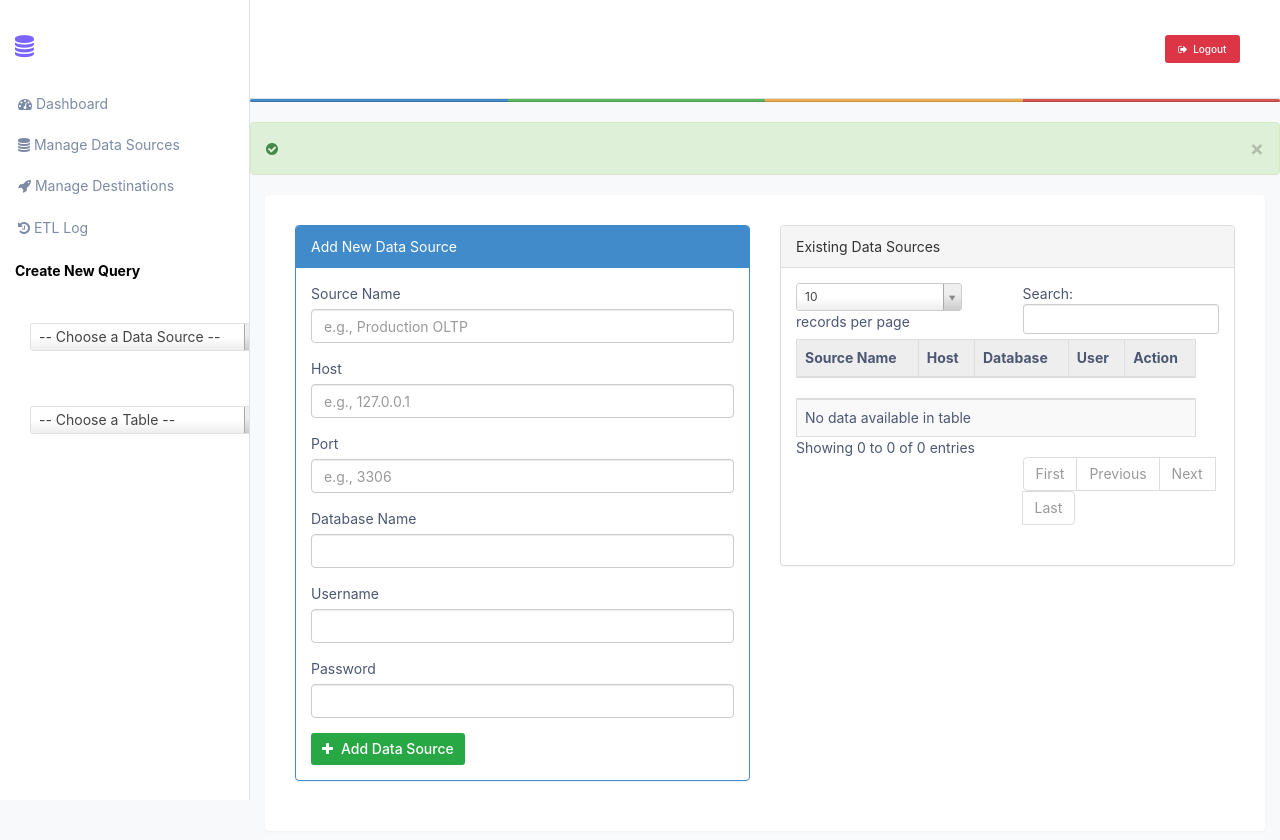
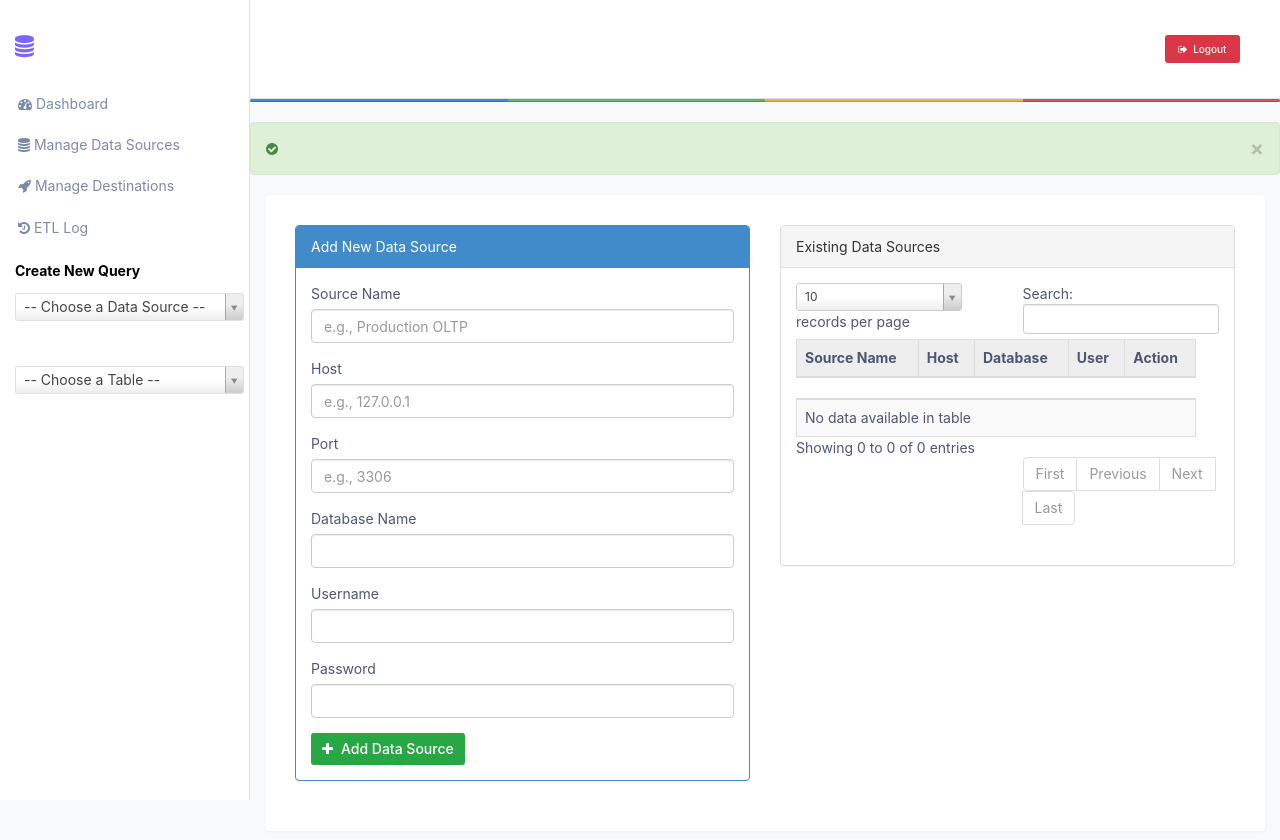
Before and after one commit to rouhu/QueryCloud, a PHP site: the page made by app/views/datasources.php in a window 1280 px wide. Shown: the top 840 px of the page. Run offline with PHP 8.4, Linux system fonts and the light colour scheme; the template is opened without the code that fills it, so the values that code supplies are empty; some libraries are stand-ins or nearby versions.

Commit message:
Update header.php

```diff
--- a/app/views/includes/header.php
+++ b/app/views/includes/header.php
@@ -54,15 +54,14 @@
             <li><a href="<?php echo Flight::get('base'); ?>/etllog"><i class="fa fa-history"></i> ETL Log</a></li>
 
             <li class="nav-heading" style="padding: 10px 15px; font-weight: bold; color: #000;">Create New Query</li>
-            <li style="padding: 0 1px 10px 15px;">
-                <label for="datasource" style="color: #fff; font-weight: bold;">Select Data Source</label>
-                <select name="datasource" id="datasource" class="form-control" style="width: 100%;">
+            <li style="padding: 0 20px 0px 0px;">
+                    <select name="datasource" id="datasource" class="form-control" style="width: 100%;">
                     <option value="">-- Choose a Data Source --</option>
                     <?php echo Flight::get('dataSourceOptions'); ?>
                 </select>
             </li>
 
-            <li style="padding: 0 1px 10px 15px;">
+            <li style="padding: 0 20px 0px 0px;">
                 <label for="table_select" style="color: #fff; font-weight: bold;">Select Table</label>
                 <select id="table_select" name="table_select" class="form-control" style="width: 100%;">
                     <option value="">-- Choose a Table --</option>
```
